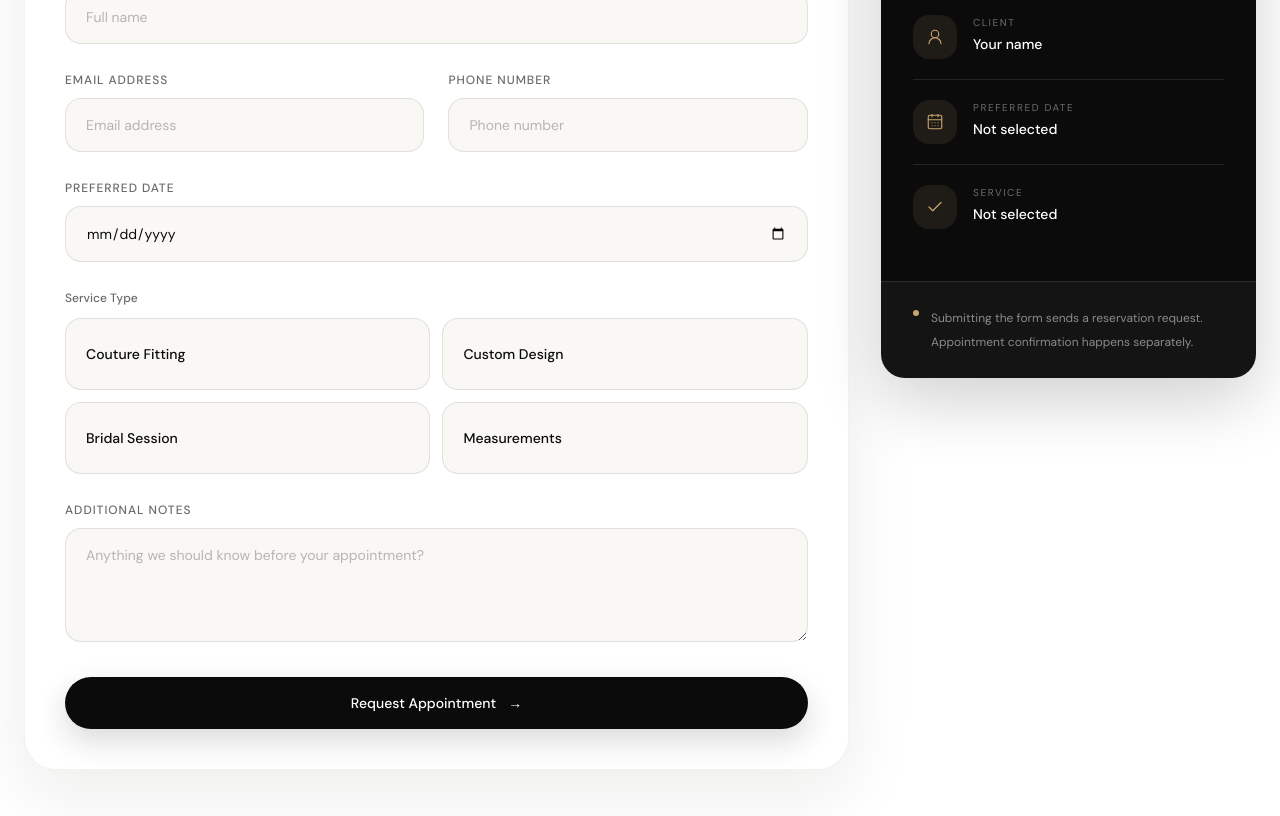
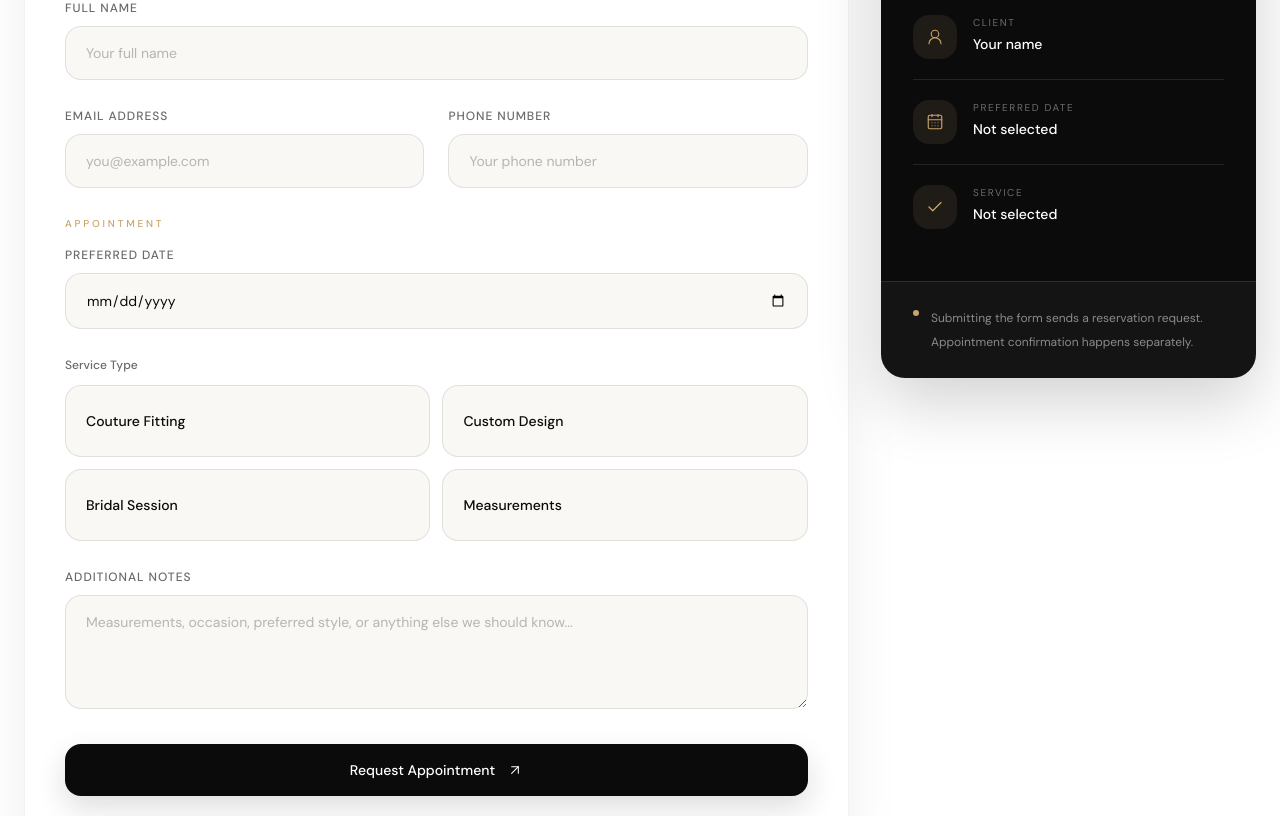
Before and after one commit to Emperor16/DollyP-web-app, a React (Vite) app: page /reservation in a window 1280 px wide. Shown: the part 620-1436 px from the top of the page. Built offline with nearby package versions, Linux system fonts and the light colour scheme; no server answers.

Commit message:
reservation form

```diff
--- a/src/pages/components/reservation/reservationForm.tsx
+++ b/src/pages/components/reservation/reservationForm.tsx
@@ -1,71 +1,80 @@
-import type { FormEvent } from "react";
+import type { ChangeEvent, FormEvent } from "react";
+import { ArrowUpRight } from "lucide-react";
 
+import type { ReservationFormData } from "../../../types/reservation";
 import ReservationField from "./reservationField";
 import ServiceSelection from "./serviceSelection";
 
-import type { ReservationFormData } from "../../../types/reservation";
-
-interface ReservationFormProps {
+type ReservationFormProps = {
   form: ReservationFormData;
   onChange: (
-    e: React.ChangeEvent<HTMLInputElement | HTMLTextAreaElement>,
+    event: ChangeEvent<
+      HTMLInputElement | HTMLTextAreaElement | HTMLSelectElement
+    >,
   ) => void;
   onServiceChange: (service: string) => void;
-  onSubmit: (e: FormEvent<HTMLFormElement>) => void;
-}
+  onSubmit: (event: FormEvent<HTMLFormElement>) => void;
+  isSubmitting?: boolean;
+};
 
 const ReservationForm = ({
   form,
   onChange,
   onServiceChange,
   onSubmit,
+  isSubmitting = false,
 }: ReservationFormProps) => {
   const today = new Date().toISOString().split("T")[0];
 
   return (
-    <div
+    <form
+      onSubmit={onSubmit}
       className="
-        rounded-[2rem]
+        rounded-3xl
         border border-dp-black/5
         bg-white
         p-6
-        shadow-[0_24px_70px_rgba(28,24,19,0.08)]
+        shadow-[0_18px_55px_rgba(28,24,19,0.07)]
         sm:p-8
         lg:p-10
       "
     >
       <div className="mb-8">
         <p className="font-sans text-[10px] font-medium uppercase tracking-[0.28em] text-dp-gold">
-          Reservation Details
+          Your Details
         </p>
 
         <h2 className="mt-3 font-serif text-3xl tracking-[-0.025em] text-dp-black">
-          Your details
+          Reservation Details
         </h2>
+
+        <p className="mt-3 max-w-xl font-sans text-sm leading-6 text-dp-charcoal/55">
+          Tell us how to reach you and choose your preferred appointment.
+        </p>
       </div>
 
-      <form onSubmit={onSubmit} className="space-y-7">
+      <div className="space-y-7">
         <ReservationField
           label="Full Name"
           type="text"
           name="name"
           value={form.name}
           onChange={onChange}
+          required
           autoComplete="name"
-          placeholder="Full name"
-          required
+          placeholder="Your full name"
         />
 
-        <div className="grid gap-6 md:grid-cols-2">
+        <div className="grid grid-cols-1 gap-6 md:grid-cols-2">
           <ReservationField
             label="Email Address"
             type="email"
             name="email"
             value={form.email}
             onChange={onChange}
+            required
             autoComplete="email"
-            placeholder="Email address"
-            required
+            placeholder="you@example.com"
           />
 
           <ReservationField
@@ -74,20 +83,24 @@ const ReservationForm = ({
             name="phone"
             value={form.phone}
             onChange={onChange}
+            required
             autoComplete="tel"
-            placeholder="Phone number"
-            required
+            placeholder="Your phone number"
           />
         </div>
 
         <div>
+          <p className="mb-4 font-sans text-[10px] font-medium uppercase tracking-[0.28em] text-dp-gold">
+            Appointment
+          </p>
+
           <ReservationField
             label="Preferred Date"
             type="date"
             name="date"
+            min={today}
             value={form.date}
             onChange={onChange}
-            min={today}
             required
           />
         </div>
@@ -99,42 +112,53 @@ const ReservationForm = ({
 
         <ReservationField
           label="Additional Notes"
+          multiline
           name="notes"
           value={form.notes}
           onChange={onChange}
-          placeholder="Anything we should know before your appointment?"
           rows={4}
-          multiline
+          placeholder="Measurements, occasion, preferred style, or anything else we should know..."
         />
 
         <button
           type="submit"
+          disabled={isSubmitting}
           className="
             group
             flex w-full
             items-center justify-center
             gap-3
-            rounded-full
+            rounded-2xl
             bg-dp-black
-            px-7 py-4
+            px-6 py-4
             font-sans text-sm font-medium
             text-white
-            shadow-[0_12px_30px_rgba(28,24,19,0.16)]
+            shadow-[0_12px_30px_rgba(28,24,19,0.14)]
             transition-all duration-300
             hover:-translate-y-0.5
             hover:bg-dp-gold
             hover:text-dp-black
-            hover:shadow-[0_16px_35px_rgba(198,157,93,0.20)]
+            hover:shadow-[0_16px_38px_rgba(198,157,93,0.22)]
+            disabled:cursor-not-allowed
+            disabled:opacity-60
           "
         >
-          Request Appointment
+          {isSubmitting ? "Submitting..." : "Request Appointment"}
 
-          <span className="transition-transform duration-300 group-hover:translate-x-1">
-            →
-          </span>
+          {!isSubmitting && (
+            <ArrowUpRight
+              size={16}
+              strokeWidth={1.6}
+              className="
+                transition-transform duration-300
+                group-hover:translate-x-0.5
+                group-hover:-translate-y-0.5
+              "
+            />
+          )}
         </button>
-      </form>
-    </div>
+      </div>
+    </form>
   );
 };
 
```
